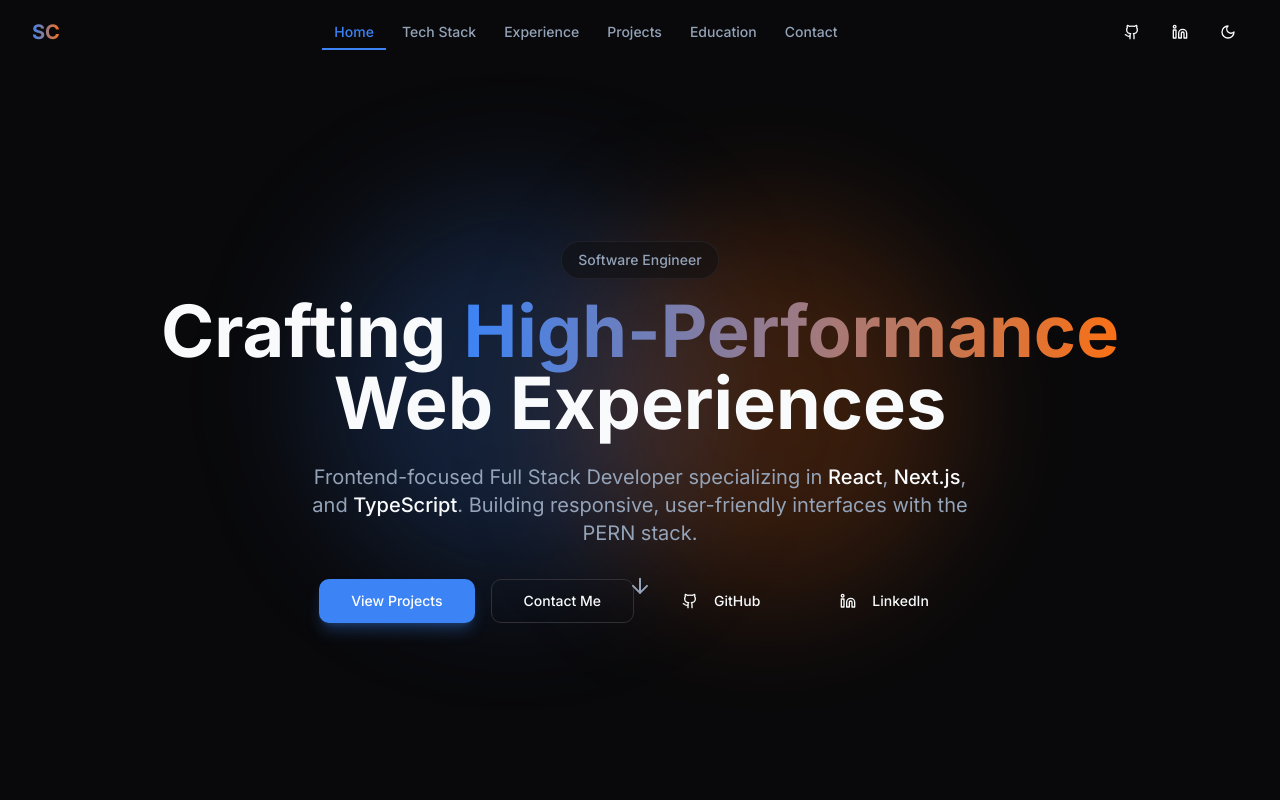
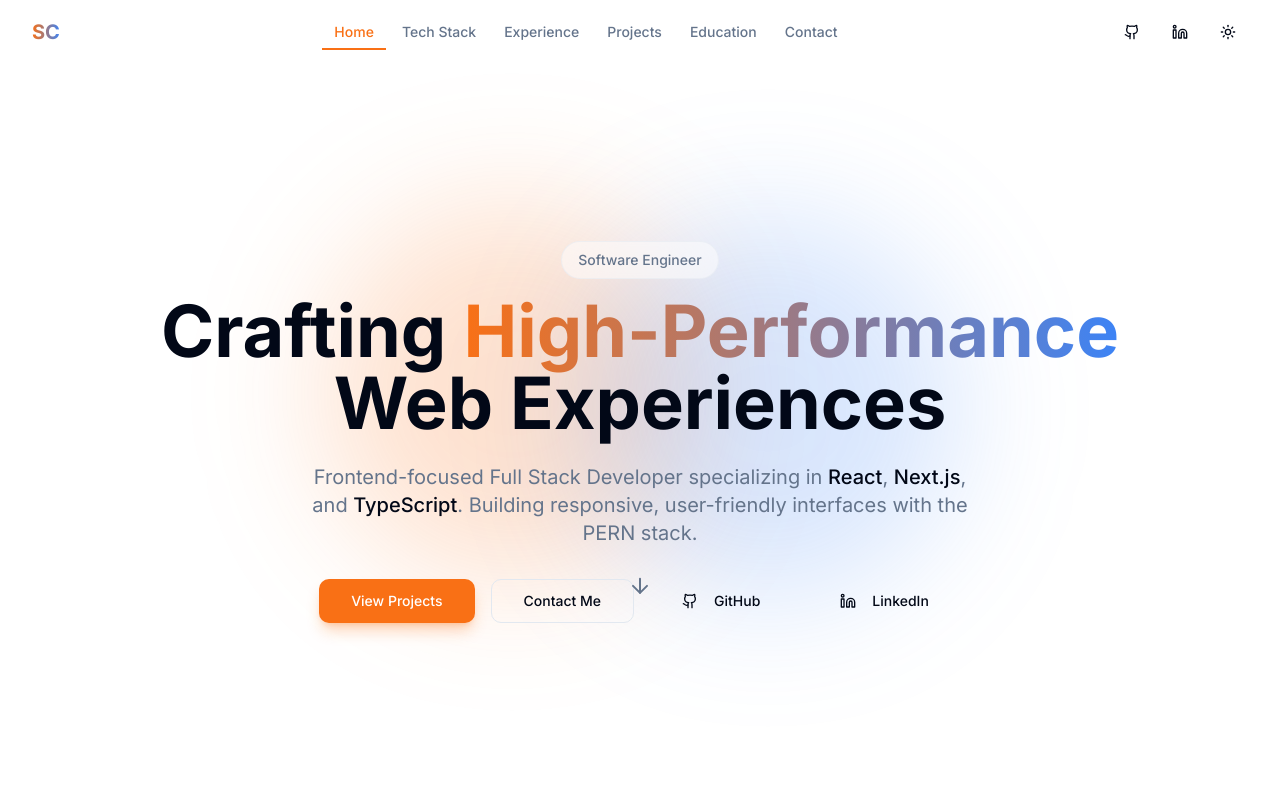
Before and after one commit to Shafiuddin05868/portfolio, a Next.js app: page / in a window 1280 px wide. Shown: the top 800 px of the page. Built offline with nearby package versions, Linux system fonts and the light colour scheme.

Commit message:
refactor: system theme

```diff
--- a/src/app/layout.tsx
+++ b/src/app/layout.tsx
@@ -48,7 +48,7 @@ export default function RootLayout({
       <body className={`${inter.variable} ${jetbrainsMono.variable}`}>
         <ThemeProvider
           attribute="class"
-          defaultTheme="dark"
+          defaultTheme="system"
           enableSystem
           disableTransitionOnChange
         >
--- a/src/components/shared/ThemeToggle.tsx
+++ b/src/components/shared/ThemeToggle.tsx
@@ -7,25 +7,27 @@ import { motion } from 'framer-motion'
 import { Button } from '@/components/ui/button'
 
 export function ThemeToggle() {
-  const { theme, setTheme } = useTheme()
+  const { resolvedTheme, setTheme } = useTheme()
   const [mounted, setMounted] = useState(false)
 
   useEffect(() => {
     setMounted(true)
   }, [])
 
-  if (!mounted) return null
+  const isDark = resolvedTheme === 'dark'
 
   return (
     <Button
       variant="ghost"
       size="icon"
-      onClick={() => setTheme(theme === 'dark' ? 'light' : 'dark')}
+      onClick={() => setTheme(isDark ? 'light' : 'dark')}
       className="relative"
     >
+      {mounted ? (
+        <>
           <motion.div
             initial={false}
-        animate={{ rotate: theme === 'dark' ? 0 : 180, scale: theme === 'dark' ? 1 : 0 }}
+            animate={{ rotate: isDark ? 0 : 180, scale: isDark ? 1 : 0 }}
             transition={{ duration: 0.3 }}
             className="absolute"
           >
@@ -33,12 +35,16 @@ export function ThemeToggle() {
           </motion.div>
           <motion.div
             initial={false}
-        animate={{ rotate: theme === 'light' ? 0 : -180, scale: theme === 'light' ? 1 : 0 }}
+            animate={{ rotate: !isDark ? 0 : -180, scale: !isDark ? 1 : 0 }}
             transition={{ duration: 0.3 }}
             className="absolute"
           >
             <Sun className="h-5 w-5" />
           </motion.div>
+        </>
+      ) : (
+        <Moon className="h-5 w-5" />
+      )}
       <span className="sr-only">Toggle theme</span>
     </Button>
   )
```
Lines whose indentation alone changed are shown as unchanged.
